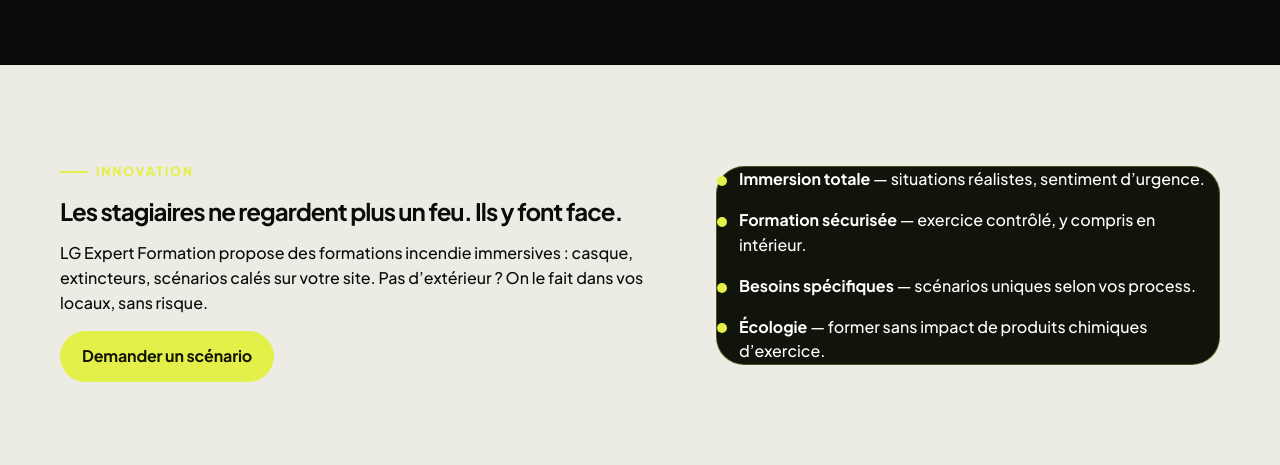
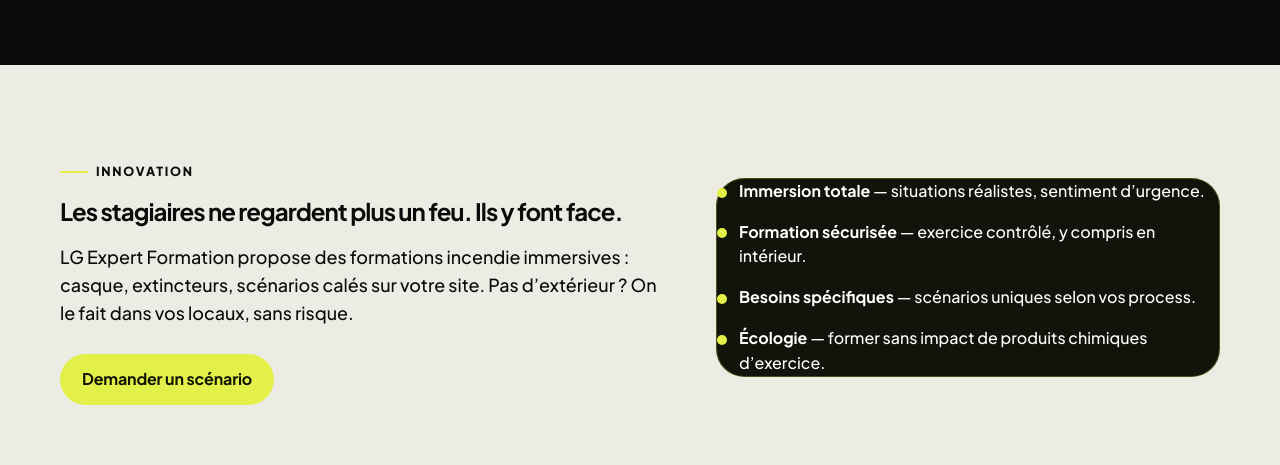
Before and after one commit to thomasbonsirven/lgexpertformation, a plain HTML site: page realite-augmentee.html in a window 1280 px wide. Shown: the part 335-800 px from the top of the page. Drawn offline with Linux system fonts and the light colour scheme.

Commit message:
Force muted-section titles, copy and kickers to ink on beige.

```diff
--- a/css/site.css
+++ b/css/site.css
@@ -273,6 +273,13 @@
   margin-bottom: 28px;
 }
 
+.copy {
+  font-size: 1.12rem;
+  color: var(--ink);
+  max-width: 38rem;
+  margin-bottom: 28px;
+}
+
 .hero .lead,
 .page-hero .lead,
 .section.dark .lead {
@@ -390,13 +397,15 @@
   color: var(--ink);
 }
 
-.section.muted h2 {
+.section.muted h2,
+.section.muted .lead,
+.section.muted .copy,
+.section.muted .section-head p {
   color: var(--ink);
 }
 
-.section.muted .section-head p,
-.section.muted .lead {
-  color: var(--muted);
+.section.muted .kicker {
+  color: var(--ink);
 }
 
 .cards-3,
```
